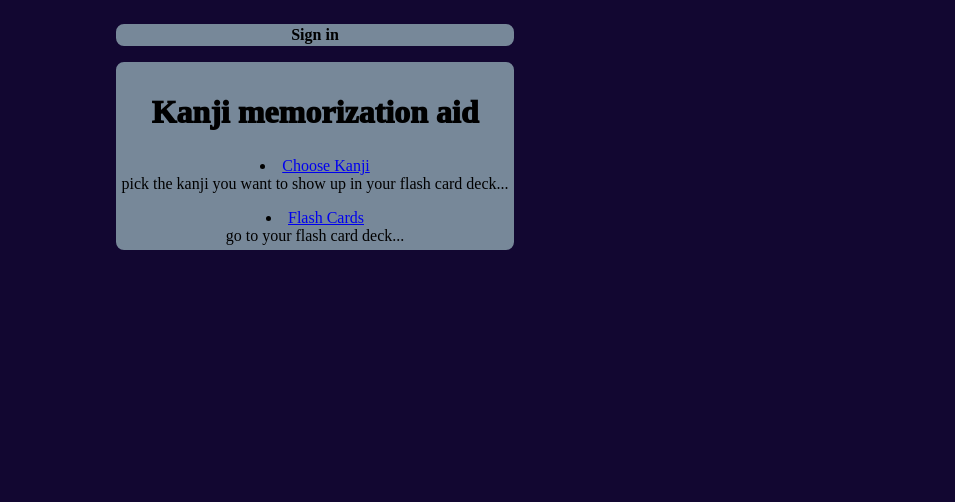
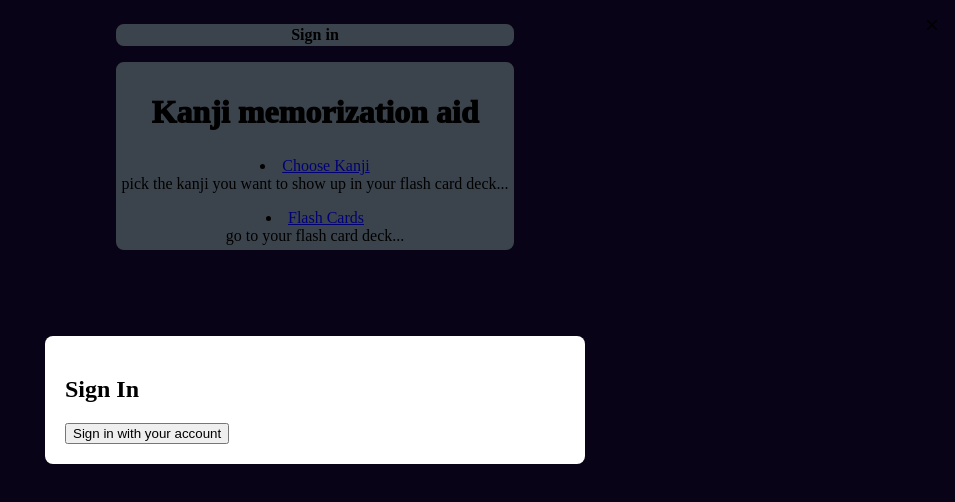
Before and after one commit to VaughnAkiu/learnJapanese, a Next.js app: page / in a window 1280 px wide. Both pictures are taken after a click on the element "Sign in". Shown: the top 502 px of the page, without its empty margins (325-1280 px from the left). Built offline with nearby package versions, Linux system fonts and the light colour scheme; no server answers.

Commit message:
add sign in pop up modal

```diff
--- /dev/null
+++ b/components/modal.tsx
@@ -0,0 +1,21 @@
+import React from 'react';
+import utilStyles from '../styles/utils.module.css';
+
+const Modal = ({ show, onClose, children }) => {
+  if (!show) {
+    return null;
+  }
+
+  return (
+    <div className={utilStyles.modalOverlay}>
+      <div className={utilStyles.modal}>
+        <button className={utilStyles.modalCloseButton} onClick={onClose}>
+          &times;
+        </button>
+        {children}
+      </div>
+    </div>
+  );
+};
+
+export default Modal;
--- a/pages/index.tsx
+++ b/pages/index.tsx
@@ -3,11 +3,19 @@ import Layout from '../components/layout';
 import Link from 'next/link'
 import utilStyles from '../styles/utils.module.css';
 import { useSession, signIn, signOut } from "next-auth/react"
+import { useState } from 'react';
+import Modal from '../components/modal';
 
 const siteTitle = 'Learn Japanese';
 
 export default function Home({  }) {
   const { data: session } = useSession();
+  const [showModal, setShowModal] = useState(false);
+
+  const signInButtonClick = () => {
+    signIn();
+    setShowModal(false);
+  };
 
     return (
       <>
@@ -19,10 +27,14 @@ export default function Home({  }) {
           </div>
 
         :
-          <div className={utilStyles.containerLogin} onClick={() => signIn()}>
+          <div className={utilStyles.containerLogin} onClick={() => setShowModal(true)}>
               Sign in
           </div>
         }
+      <Modal show={showModal} onClose={() => setShowModal(false)}>
+        <h2>Sign In</h2>
+        <button onClick={signInButtonClick}>Sign in with your account</button>
+      </Modal>
         <Head>
             <title>{siteTitle}</title>
         </Head>
--- a/styles/utils.module.css
+++ b/styles/utils.module.css
@@ -82,3 +82,36 @@
     cursor: pointer;
     font-weight: 700;
   }
+
+
+
+  /* modal */
+  .modalOverlay {
+    position: fixed;
+    top: 0;
+    left: 0;
+    right: 0;
+    bottom: 0;
+    background: rgba(0, 0, 0, 0.5);
+    display: flex;
+    justify-content: center;
+    align-items: center;
+  }
+
+  .modal {
+    background: white;
+    padding: 20px;
+    border-radius: 8px;
+    max-width: 500px;
+    width: 100%;
+  }
+
+  .modalCloseButton {
+    background: none;
+    border: none;
+    font-size: 1.5rem;
+    position: absolute;
+    top: 10px;
+    right: 10px;
+    cursor: pointer;
+  }
```
